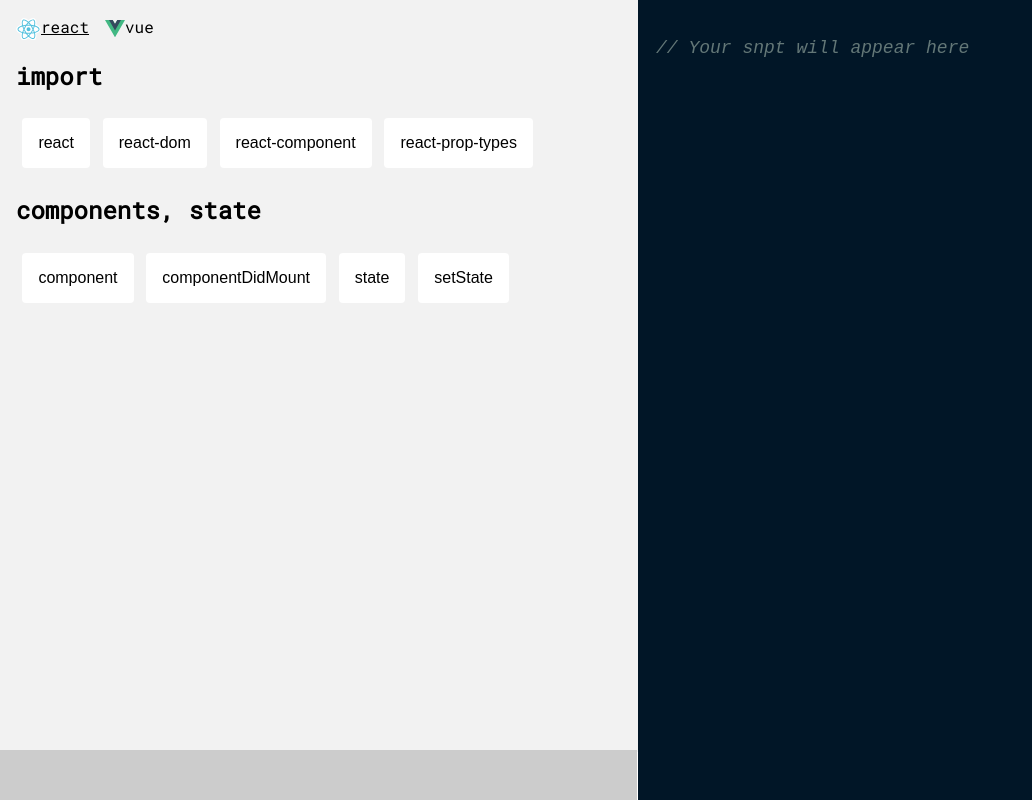
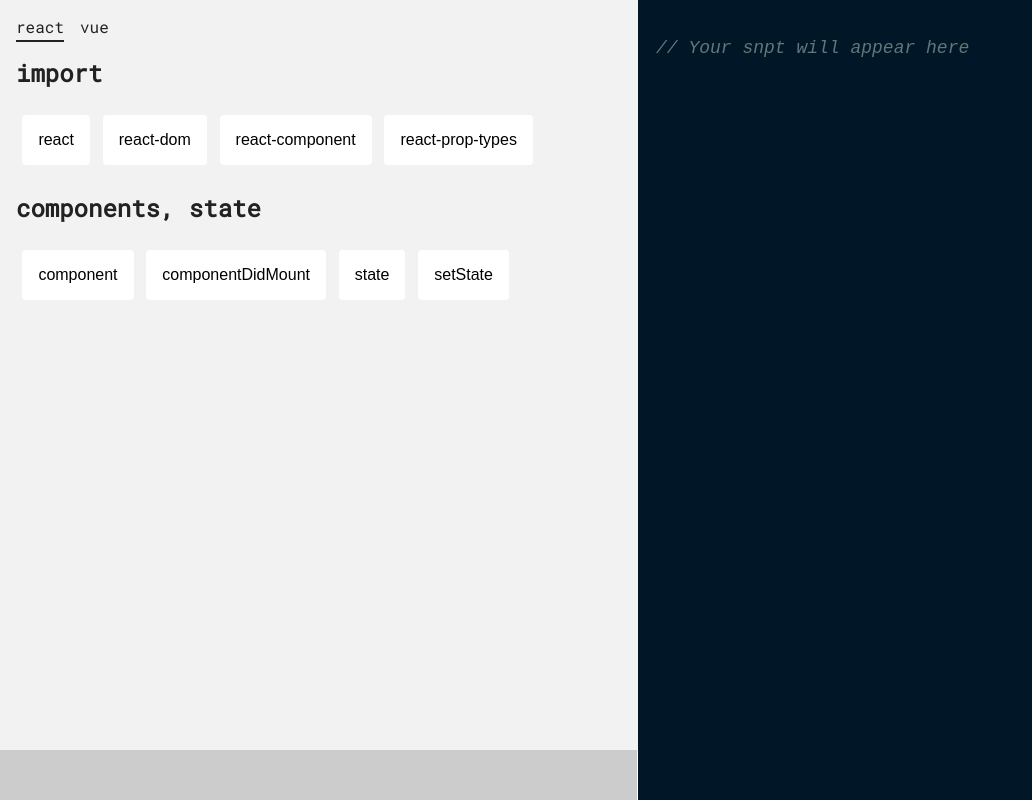
Before and after one commit to johnpatbatt/snippets, a React app: page / in a window 1280 px wide. Shown: the whole page, without its empty margins (0-1032 px from the left). Built offline with nearby package versions, Linux system fonts and the light colour scheme.

Commit message:
1. Added scss loaded 2. Some beautifications

```diff
--- a/package.json
+++ b/package.json
@@ -3,6 +3,7 @@
   "version": "0.1.0",
   "private": true,
   "dependencies": {
+    "node-sass": "^4.11.0",
     "react": "^16.8.4",
     "react-dom": "^16.8.4",
     "react-scripts": "2.1.8"
--- a/src/components/App.js
+++ b/src/components/App.js
@@ -3,7 +3,7 @@
 import Snippets from './Snippets'
 import { frameworks, types } from '../utils/Constants'
 import { IconReact, IconVue } from '../icons/'
-import '../scss/App.css'
+import '../scss/snpt.scss'
 import dracula from 'prism-react-renderer/themes/nightOwl'
 
 const defaultCode = `
@@ -46,8 +46,8 @@
   }
 
   renderIcon(framework) {
-    const TagName = this.icons[framework]
-    return <TagName className={`svg-icon-${framework}`} />
+    // const TagName = this.icons[framework]
+    return null
   }
 
   render() {
@@ -61,7 +61,7 @@
                   return (
                     <li
                       className={
-                        this.state.framework == framework ? 'active' : ''
+                        this.state.framework === framework ? 'active' : ''
                       }
                       onClick={() => this.setFramework(framework)}
                       key={Math.random()}>
--- a/src/components/Snippets.js
+++ b/src/components/Snippets.js
@@ -1,5 +1,4 @@
 import React, { Component } from 'react'
-import { frameworks } from '../utils/Constants'
 
 export default class Snippets extends Component {
   setCode(category) {
--- a/src/scss/App.css
+++ b/src/scss/snpt.scss
@@ -1,6 +1,8 @@
-html, body {
+html,
+body {
   font-family: 'Roboto Mono', monospace;
   margin: 0;
+  color: #222;
 }
 
 .mt-0 {
@@ -49,6 +51,7 @@
   list-style-type: none;
   margin-left: 1em;
   cursor: pointer;
+  position: relative;
 }
 
 .frameworks li svg {
@@ -60,8 +63,27 @@
   width: 20px;
 }
 
-.frameworks li.active {
-  text-decoration: underline;
+.frameworks li:before {
+  content: '';
+  position: absolute;
+  width: 100%;
+  height: 2px;
+  bottom: -5px;
+  left: 0;
+  background-color: #222;
+  visibility: hidden;
+  transform: scaleX(0);
+  transition: all 0.3s ease-in-out 0s;
+}
+
+.frameworks li:hover:before {
+  visibility: visible;
+  transform: scaleX(1);
+}
+
+.frameworks li.active:before {
+  visibility: visible;
+  transform: scaleX(1);
 }
 
 .btn-white {
@@ -70,7 +92,7 @@
   padding: 1em;
   border-radius: 4px;
   font-size: 16px;
-  margin: .4em;
+  margin: 0.4em;
   cursor: pointer;
   outline: none;
 }
```
Also changed, not shown: 1 other file.
